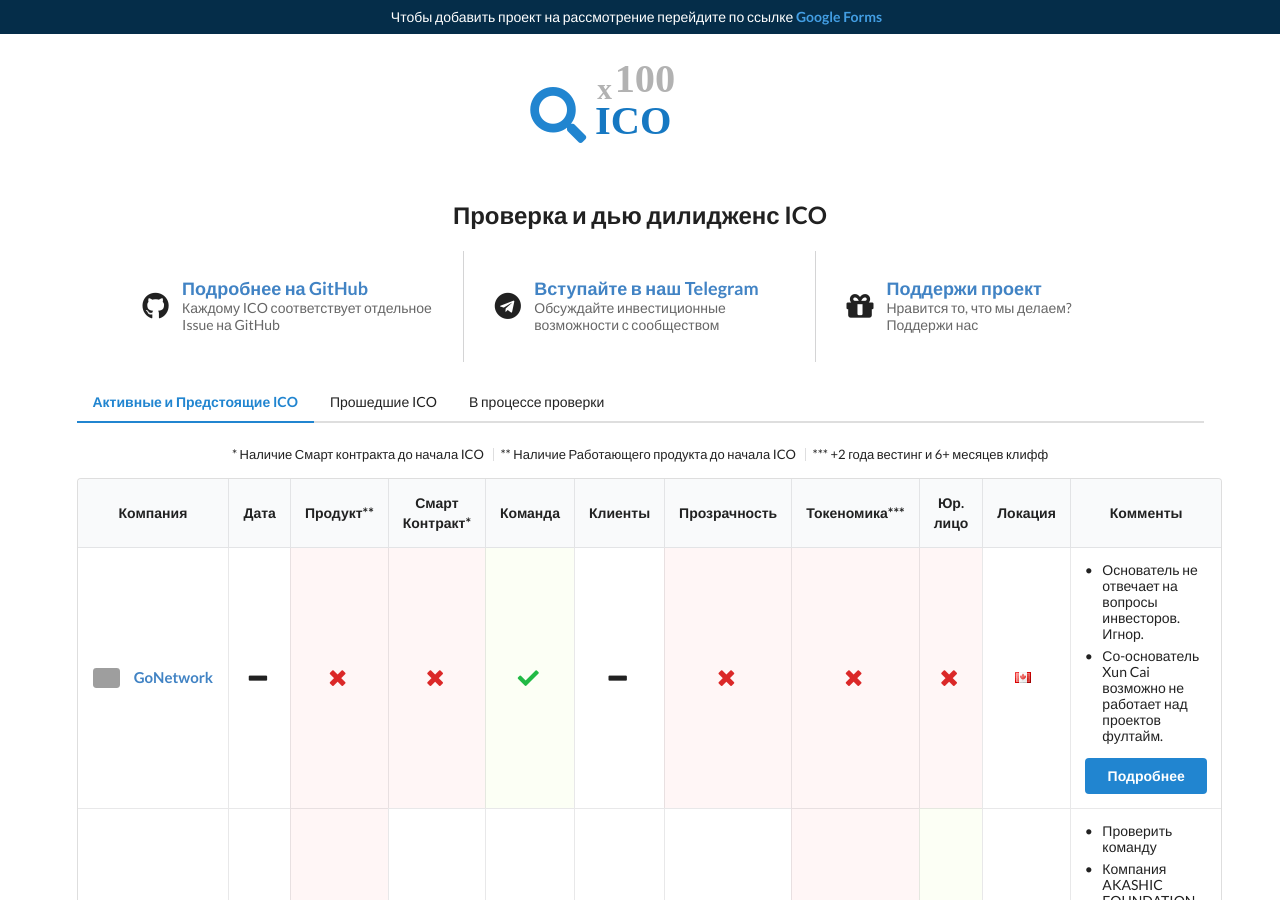
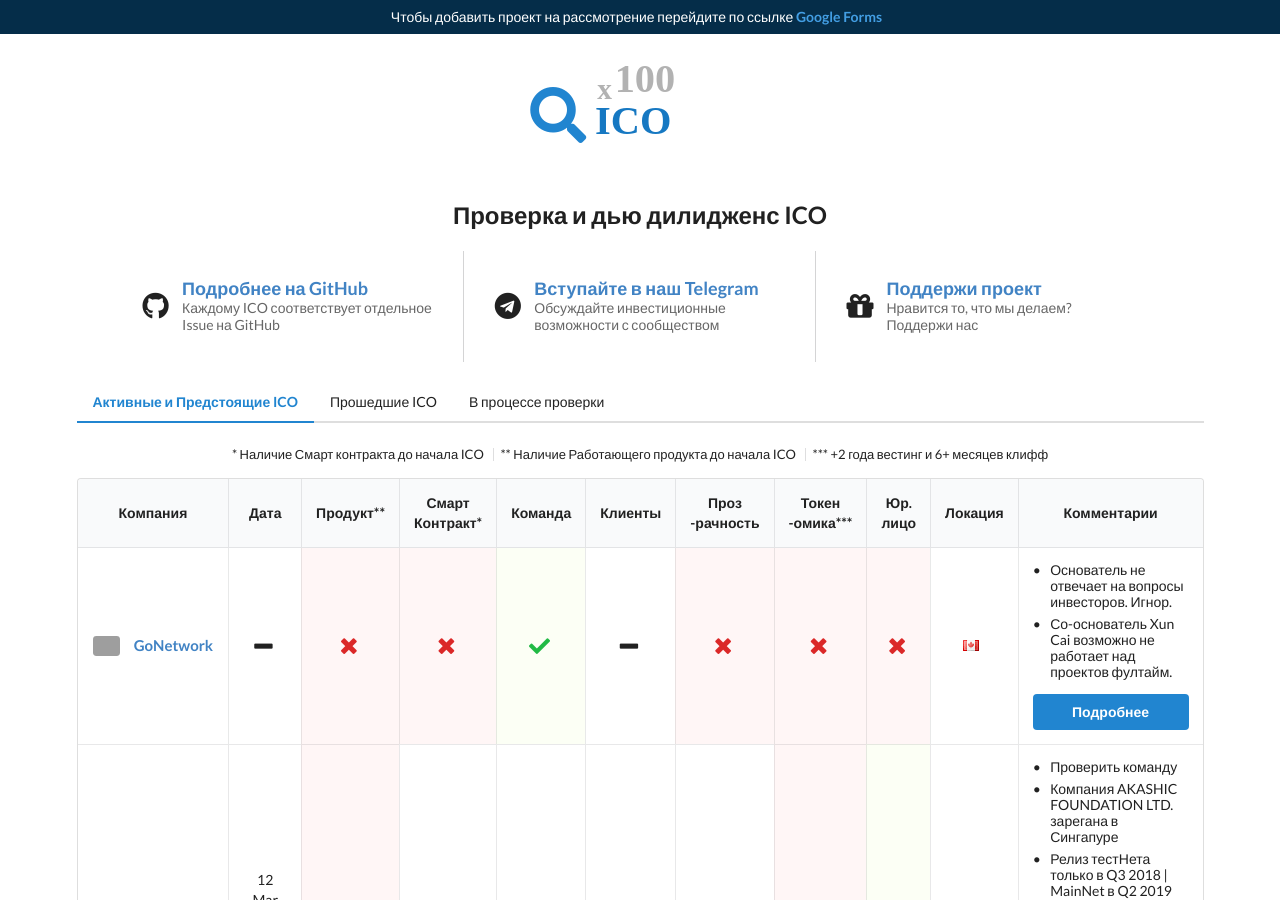
Before and after one commit to btclexis/x100ico, a Jekyll site: the page built from index.md, in a window 1280 px wide and 900 px high. Built offline with Jekyll 4.4.1, drawn with Linux system fonts in a browser that asks for light colours; nearby versions of some CDN libraries; grey boxes are pictures that could not be loaded.

Commit message:
table header width change1

```diff
--- a/_includes/icos-review-table.html
+++ b/_includes/icos-review-table.html
@@ -91,7 +91,7 @@
   </tr>
   <tr>
     <td class="three-wide">
-      Комменты
+      Комментарии
     </td>
     {% include comments-cell.html comments=ico.comments is-mobile=true github_issue=ico.issue_url %}
   </tr>
@@ -108,11 +108,11 @@
     <th class="center aligned">Смарт Контракт*</th>
     <th class="center aligned">Команда</th>
     <th class="center aligned">Клиенты</th>
-    <th class="center aligned">Прозрачность</th>
-    <th class="center aligned">Токеномика***</th>
+    <th class="center aligned">Проз -рачность</th>
+    <th class="center aligned">Токен -омика***</th>
     <th class="center aligned">Юр. лицо</th>
     <th class="center aligned">Локация</th>
-    <th class="center aligned">Комменты</th>
+    <th class="center aligned">Комментарии</th>
 
   </tr>
   </thead>
```
